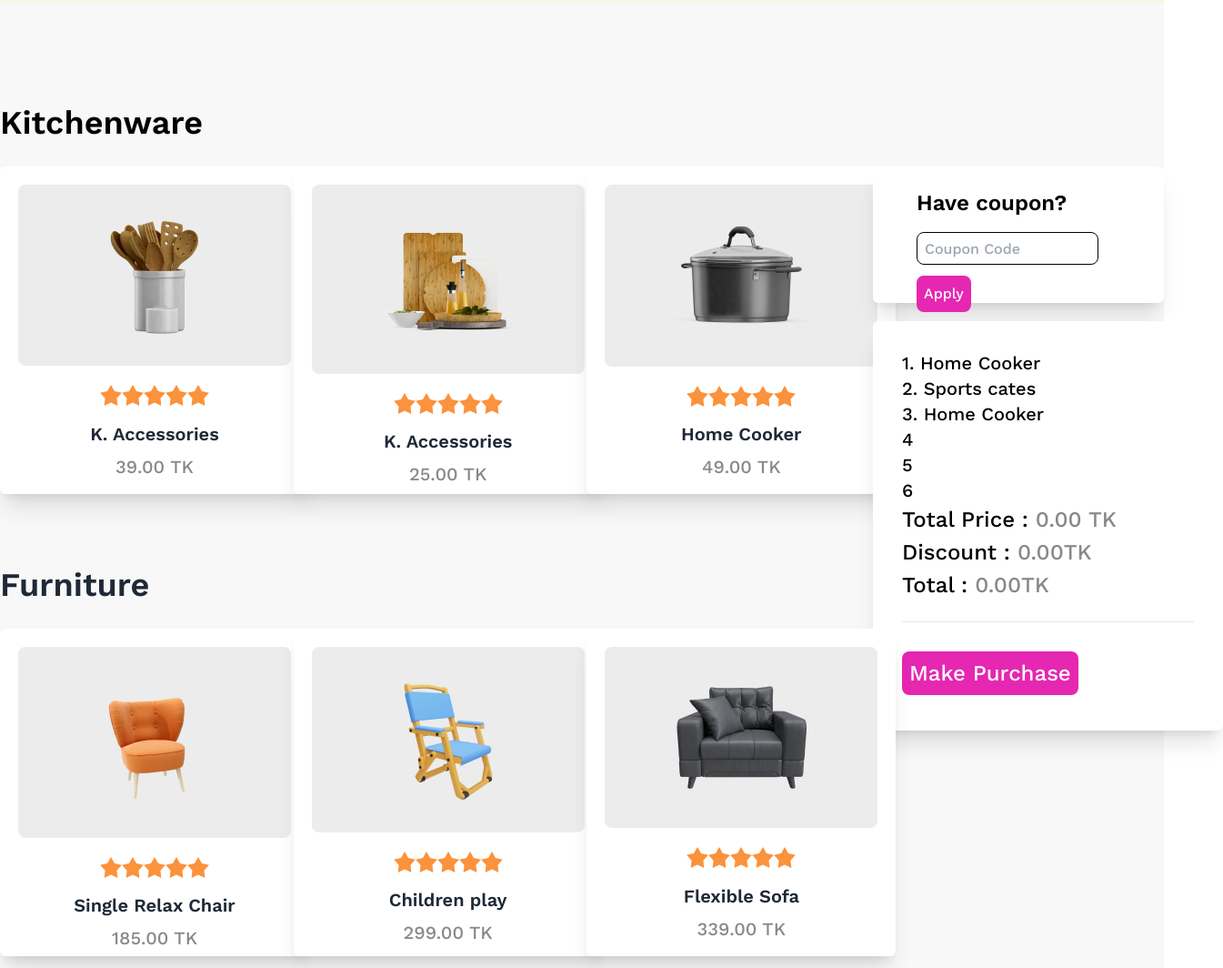
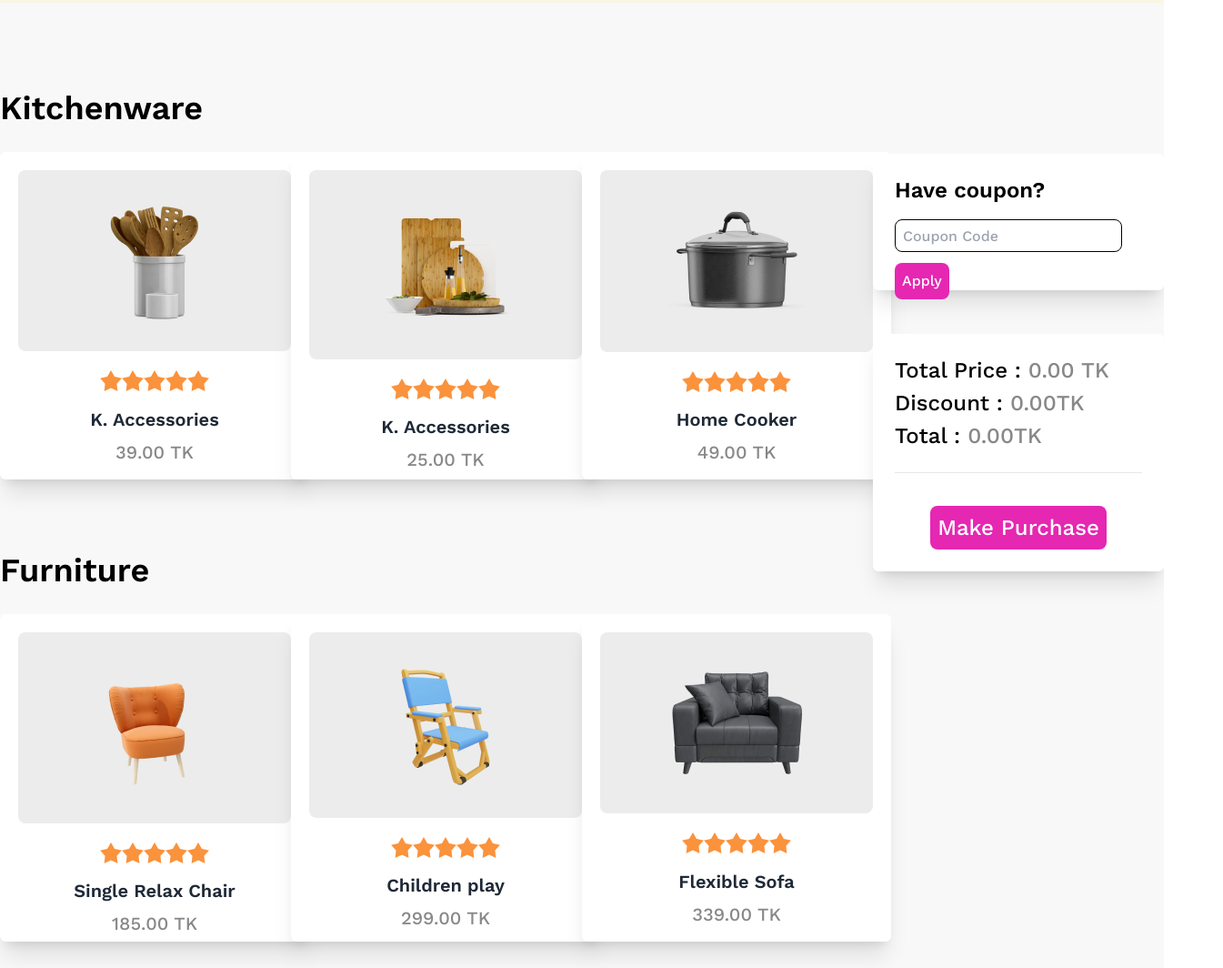
Before and after one commit to rezwan2230/Product-sales, a plain HTML site: page index.html in a window 1280 px wide. Shown: the part 870-1934 px from the top of the page at 91% size, 1345 px wide, since content can reach past the window. Drawn offline with nearby package versions, Linux system fonts and the light colour scheme.

Commit message:
change everything

```diff
--- a/index.html
+++ b/index.html
@@ -24,6 +24,7 @@
 </head>
 
 <body class="font">
+
     <header>
         <section class="banner bg-[#F9F6E2]">
             <div
@@ -41,22 +42,27 @@
                     <img class="w-auto h-auto" src="./images/Summer 1.png" alt="">
                 </div>
             </div>
-
-
         </section>
     </header>
 
+
     <main>
 
-        <!-- Kitchenware Section -->
-        <section class="bg-[#F8F8F8] pt-10 md:pt-28">
-            <div class="container mx-auto ">
+
+
+        <section class="bg-[#F8F8F8] pt-10 md:pt-24">
+
+            <div class="container mx-auto md:flex ">
+
+                <div class="Mother-card-container flex-1">
+
+                    <!-- Kitchenware section -->
+                    <div class="Kitchenware-section">
                         <h1
                             class="text-4xl pb-7 font-semibold container mx-auto text-center md:visible md:text-start text-black">
                             Kitchenware</h1>
+                        <div class="grid md:grid-cols-2 lg:grid-cols-3 ">
 
-                <div class="card-container flex flex-col-reverse md:flex-row">
-                    <div class="mt-5 md:mt-0 flex-1 grid-cols-1 grid md:grid-cols-2 lg:lg:grid-cols-3 gap-5 md:gap-2">
                             <!-- First Card -->
                             <div
                                 class="card card-compact md:w-[240px] md:h-[360px] lg:w-[340px] lg:h-[360px] bg-base-100 shadow-xl grid rounded-md">
@@ -66,7 +72,8 @@
                                 <!-- Ratting -->
                                 <div class="rating mx-auto">
                                     <input type="radio" name="rating-2" class="mask mask-star-2 bg-orange-400" />
-                                <input type="radio" name="rating-2" class="mask mask-star-2 bg-orange-400" checked />
+                                    <input type="radio" name="rating-2" class="mask mask-star-2 bg-orange-400"
+                                        checked />
                                     <input type="radio" name="rating-2" class="mask mask-star-2 bg-orange-400" />
                                     <input type="radio" name="rating-2" class="mask mask-star-2 bg-orange-400" />
                                     <input type="radio" name="rating-2" class="mask mask-star-2 bg-orange-400" />
@@ -76,7 +83,6 @@
                                     <p class="text-xl text-[#11111180]"><span>39.00</span> TK</p>
                                 </div>
                             </div>
-
                             <!-- Second Card -->
                             <div
                                 class="card card-compact md:w-[240px] md:h-[360px] lg:w-[340px] lg:h-[360px] bg-base-100 shadow-xl grid rounded-md">
@@ -86,7 +92,8 @@
                                 <!-- Ratting -->
                                 <div class="rating mx-auto">
                                     <input type="radio" name="rating-2" class="mask mask-star-2 bg-orange-400" />
-                                <input type="radio" name="rating-2" class="mask mask-star-2 bg-orange-400" checked />
+                                    <input type="radio" name="rating-2" class="mask mask-star-2 bg-orange-400"
+                                        checked />
                                     <input type="radio" name="rating-2" class="mask mask-star-2 bg-orange-400" />
                                     <input type="radio" name="rating-2" class="mask mask-star-2 bg-orange-400" />
                                     <input type="radio" name="rating-2" class="mask mask-star-2 bg-orange-400" />
@@ -96,17 +103,17 @@
                                     <p class="text-xl text-[#11111180]"><span>25.00</span> TK</p>
                                 </div>
                             </div>
-
                             <!-- Third Card -->
                             <div
-                            class="card card-compact md:w-[240px] md:h-[360px] lg:w-[340px] lg:h-[360px] bg-base-100 shadow-xl grid rounded-md">
+                                class="card card-compact md:w-[240px] md:h-[360px] lg:w-[340px] lg:h-[360px] bg-base-100 shadow-xl grid rounded-md md:mt-5 lg:md:mt-0">
                                 <div class="bg-[#d1d1d167] m-5 rounded-lg">
                                     <figure><img class="my-8" src="./images/prod3.png" alt="Shoes" /></figure>
                                 </div>
                                 <!-- Ratting -->
                                 <div class="rating mx-auto">
                                     <input type="radio" name="rating-2" class="mask mask-star-2 bg-orange-400" />
-                                <input type="radio" name="rating-2" class="mask mask-star-2 bg-orange-400" checked />
+                                    <input type="radio" name="rating-2" class="mask mask-star-2 bg-orange-400"
+                                        checked />
                                     <input type="radio" name="rating-2" class="mask mask-star-2 bg-orange-400" />
                                     <input type="radio" name="rating-2" class="mask mask-star-2 bg-orange-400" />
                                     <input type="radio" name="rating-2" class="mask mask-star-2 bg-orange-400" />
@@ -117,64 +124,16 @@
                                 </div>
                             </div>
                         </div>
-
-                    <!-- SideBar -->
-                    <div class="w-auto md:w-2/6 lg:w-3/12 container hidden md:block">
-                        <div class="card card-compact bg-base-100 shadow-xl rounded-md lg:h-[150px] p-6 lg:pl-12">
-                            <h2 class="text-2xl font-semibold text-left text-black">Have coupon?</h2>
-                            <p class="text-left"><input
-                                    class=" mt-4 h-9 w-[200px] mx-auto pl-2 rounded-lg border border-black" type="text"
-                                    name="" id="" placeholder="Coupon Code"> <span><button
-                                        class="bg-[#E527B2] md:px-[10px] md:py-[3px] lg:p-2 rounded-lg text-white md:mt-3">Apply</button></span>
-                            </p>
-
-                        </div>
-                        <div
-                            class="card card-compact bg-base-100 shadow-xl mt-5 rounded-md h-[150px] w-[185px] md:h-[450px] md:w-[258px] lg:w-[385px] relative md:absolute">
-                            <div class="dynamic h-[170px] text-xl text-black space-y-1 p-8">
-                                <ul>
-                                    <li>1. Home Cooker</li>
-                                    <li>2. Sports cates</li>
-                                    <li>3. Home Cooker</li>
-                                    <li>4</li>
-                                    <li>5</li>
-                                    <li>6</li>
-                                </ul>
-
-
-                            </div>
-
-                            <div class="text-2xl text-black space-y-1 p-8 ">
-                                <h1>Total Price : <span class="text-[#11111180]">0.00</span> <span
-                                        class="text-[#11111180]">TK</span></h1>
-                                <h1>Discount : <span class="text-[#11111180]">0.00</span><span
-                                        class="text-[#11111180]">TK</span></h1>
-                                <h1 class="pb-5">Total : <span class="text-[#11111180]">0.00</span><span
-                                        class="text-[#11111180]">TK</span></h1>
-                                <hr class="w-full">
-                                <div class="pt-7">
-                                    <button
-                                        class="bg-[#E527B2] md:px-[10px] md:py-[3px] lg:p-2 rounded-lg text-white">Make
-                                        Purchase</button>
                     </div>
 
 
-                            </div>
-                        </div>
-                    </div>
-                </div>
-            </div>
+                    <!-- Furniture section -->
+                    <div class="Furniture-section pt-20">
+                        <h1
+                            class="text-4xl pb-7 font-semibold container mx-auto text-center md:visible md:text-start text-black">
+                            Furniture</h1>
+                        <div class="grid md:grid-cols-2 lg:grid-cols-3 ">
 
-        </section>
-
-
-        <!-- Furniture section -->
-        <section class="bg-[#F8F8F8] pt-20 ">
-            <div class="container mx-auto ">
-                <h1 class="text-4xl pb-7 font-semibold container mx-auto text-center md:text-start">Furniture</h1>
-
-                <div class="card-container md:flex">
-                    <div class=" flex-1 grid-cols-1 grid md:grid-cols-3 lg:lg:grid-cols-3 gap-5 md:gap-2">
                             <!-- First Card -->
                             <div
                                 class="card card-compact md:w-[240px] md:h-[360px] lg:w-[340px] lg:h-[360px] bg-base-100 shadow-xl grid rounded-md">
@@ -184,7 +143,8 @@
                                 <!-- Ratting -->
                                 <div class="rating mx-auto">
                                     <input type="radio" name="rating-2" class="mask mask-star-2 bg-orange-400" />
-                                <input type="radio" name="rating-2" class="mask mask-star-2 bg-orange-400" checked />
+                                    <input type="radio" name="rating-2" class="mask mask-star-2 bg-orange-400"
+                                        checked />
                                     <input type="radio" name="rating-2" class="mask mask-star-2 bg-orange-400" />
                                     <input type="radio" name="rating-2" class="mask mask-star-2 bg-orange-400" />
                                     <input type="radio" name="rating-2" class="mask mask-star-2 bg-orange-400" />
@@ -203,7 +163,8 @@
                                 <!-- Ratting -->
                                 <div class="rating mx-auto">
                                     <input type="radio" name="rating-2" class="mask mask-star-2 bg-orange-400" />
-                                <input type="radio" name="rating-2" class="mask mask-star-2 bg-orange-400" checked />
+                                    <input type="radio" name="rating-2" class="mask mask-star-2 bg-orange-400"
+                                        checked />
                                     <input type="radio" name="rating-2" class="mask mask-star-2 bg-orange-400" />
                                     <input type="radio" name="rating-2" class="mask mask-star-2 bg-orange-400" />
                                     <input type="radio" name="rating-2" class="mask mask-star-2 bg-orange-400" />
@@ -215,14 +176,15 @@
                             </div>
                             <!-- Third Card -->
                             <div
-                            class="card card-compact md:w-[240px] md:h-[360px] lg:w-[340px] lg:h-[360px] bg-base-100 shadow-xl grid rounded-md">
+                                class="card card-compact md:w-[240px] md:h-[360px] lg:w-[340px] lg:h-[360px] bg-base-100 shadow-xl grid rounded-md md:mt-5 lg:md:mt-0">
                                 <div class="bg-[#d1d1d167] m-5 rounded-lg">
                                     <figure><img class="my-8" src="./images/prod9.png" alt="Shoes" /></figure>
                                 </div>
                                 <!-- Ratting -->
                                 <div class="rating mx-auto">
                                     <input type="radio" name="rating-2" class="mask mask-star-2 bg-orange-400" />
-                                <input type="radio" name="rating-2" class="mask mask-star-2 bg-orange-400" checked />
+                                    <input type="radio" name="rating-2" class="mask mask-star-2 bg-orange-400"
+                                        checked />
                                     <input type="radio" name="rating-2" class="mask mask-star-2 bg-orange-400" />
                                     <input type="radio" name="rating-2" class="mask mask-star-2 bg-orange-400" />
                                     <input type="radio" name="rating-2" class="mask mask-star-2 bg-orange-400" />
@@ -233,21 +195,17 @@
                                 </div>
                             </div>
                         </div>
-                    <!-- SideBar -->
-                    <div class="  lg:w-3/12">
                     </div>
-                </div>
-            </div>
-        </section>
 
 
-        <!-- Sportswear Section -->
-        <section class="bg-[#F8F8F8] pt-20 ">
-            <div class="container mx-auto ">
-                <h1 class="text-4xl pb-7 font-semibold container mx-auto text-center md:text-start">Sportswear</h1>
 
-                <div class="card-container md:flex">
-                    <div class=" flex-1 grid-cols-1 grid md:grid-cols-3 lg:lg:grid-cols-3 gap-5 md:gap-2    ">
+                    <!-- Sportswear section -->
+                    <div class="Sportswear-section pt-10 md:pt-20">
+                        <h1
+                            class="text-4xl pb-7 font-semibold container mx-auto text-center md:visible md:text-start text-black">
+                            Sportswear</h1>
+                        <div class="grid md:grid-cols-2 lg:grid-cols-3 ">
+
                             <!-- First Card -->
                             <div
                                 class="card card-compact md:w-[240px] md:h-[360px] lg:w-[340px] lg:h-[360px] bg-base-100 shadow-xl grid rounded-md">
@@ -257,7 +215,8 @@
                                 <!-- Ratting -->
                                 <div class="rating mx-auto">
                                     <input type="radio" name="rating-2" class="mask mask-star-2 bg-orange-400" />
-                                <input type="radio" name="rating-2" class="mask mask-star-2 bg-orange-400" checked />
+                                    <input type="radio" name="rating-2" class="mask mask-star-2 bg-orange-400"
+                                        checked />
                                     <input type="radio" name="rating-2" class="mask mask-star-2 bg-orange-400" />
                                     <input type="radio" name="rating-2" class="mask mask-star-2 bg-orange-400" />
                                     <input type="radio" name="rating-2" class="mask mask-star-2 bg-orange-400" />
@@ -276,7 +235,8 @@
                                 <!-- Ratting -->
                                 <div class="rating mx-auto">
                                     <input type="radio" name="rating-2" class="mask mask-star-2 bg-orange-400" />
-                                <input type="radio" name="rating-2" class="mask mask-star-2 bg-orange-400" checked />
+                                    <input type="radio" name="rating-2" class="mask mask-star-2 bg-orange-400"
+                                        checked />
                                     <input type="radio" name="rating-2" class="mask mask-star-2 bg-orange-400" />
                                     <input type="radio" name="rating-2" class="mask mask-star-2 bg-orange-400" />
                                     <input type="radio" name="rating-2" class="mask mask-star-2 bg-orange-400" />
@@ -288,14 +248,15 @@
                             </div>
                             <!-- Third Card -->
                             <div
-                            class="card card-compact md:w-[240px] md:h-[360px] lg:w-[340px] lg:h-[360px] bg-base-100 shadow-xl grid rounded-md">
+                                class="card card-compact md:w-[240px] md:h-[360px] lg:w-[340px] lg:h-[360px] bg-base-100 shadow-xl grid rounded-md md:mt-5 lg:md:mt-0">
                                 <div class="bg-[#d1d1d167] m-5 rounded-lg">
                                     <figure><img class="my-8" src="./images/prod6.png" alt="Shoes" /></figure>
                                 </div>
                                 <!-- Ratting -->
                                 <div class="rating mx-auto">
                                     <input type="radio" name="rating-2" class="mask mask-star-2 bg-orange-400" />
-                                <input type="radio" name="rating-2" class="mask mask-star-2 bg-orange-400" checked />
+                                    <input type="radio" name="rating-2" class="mask mask-star-2 bg-orange-400"
+                                        checked />
                                     <input type="radio" name="rating-2" class="mask mask-star-2 bg-orange-400" />
                                     <input type="radio" name="rating-2" class="mask mask-star-2 bg-orange-400" />
                                     <input type="radio" name="rating-2" class="mask mask-star-2 bg-orange-400" />
@@ -306,26 +267,55 @@
                                 </div>
                             </div>
                         </div>
+                    </div>
 
-                    <!-- SideBar -->
-                    <div class="  lg:w-3/12">
+
 
                 </div>
 
                 <!-- SideBar -->
-                    <div class="w-auto md:w-2/6 lg:w-3/12 container mt-7 md:hidden">
-                        <div class="card card-compact bg-base-100 shadow-xl rounded-md h-[250px]">
-                            <h2 class="text-xl font-semibold">K. Accessories</h2>
+                <div class="md:w-2/6 lg:w-3/12 mt-[70px]">
+
+                    <div class="">
+                        <div class="card card-compact bg-base-100 shadow-xl rounded-md lg:h-[150px] p-6 md:  md:pl-6">
+                            <h2 class="text-2xl font-semibold text-left text-black">Have coupon?</h2>
+                            <p class="text-left"><input
+                                    class="mt-4 h-9 lg:w-[250px] mx-auto pl-2 rounded-lg border border-black" type="text"
+                                    name="" id="" placeholder="Coupon Code"> <span><button
+                                        class="bg-[#E527B2] px-5 py-2 md:px-[10px] md:py-[3px] lg:p-2 rounded-lg text-white md:mt-3">Apply</button></span>
+                            </p>
                         </div>
-                        <div class="card card-compact bg-base-100 shadow-xl mt-5 rounded-md ">
-                            <h2 class="text-xl font-semibold">K. Accessories Lorem ipsum dolor sit, amet consectetur
-                                adipisicing elit. Pariatur, delectus.</h2>
+                    </div>
+
+                    <div class="mt-12">
+                        <div class="card card-compact bg-base-100 shadow-xl rounded-md">
+
+                            <!-- <div class="text-xl text-black space-y-1 p-6">
+
+
+                            </div> -->
+
+                            <div class="text-xl md:text-lg lg:text-2xl text-black space-y-1 p-6">
+                                <h1>Total Price : <span class="text-[#11111180]">0.00</span> <span
+                                        class="text-[#11111180]">TK</span></h1>
+                                <h1>Discount : <span class="text-[#11111180]">0.00</span><span
+                                        class="text-[#11111180]">TK</span></h1>
+                                <h1 class="pb-5">Total : <span class="text-[#11111180]">0.00</span><span
+                                        class="text-[#11111180]">TK</span></h1>
+                                <hr class="w-full">
+                                <div class="text-center pt-5">
+                                    <button
+                                        class="bg-[#E527B2] px-5 py-2 md:px-[10px] md:py-[3px] lg:p-2 rounded-lg text-white mt-3">Make
+                                        Purchase</button>
                                 </div>
                             </div>
                         </div>
                     </div>
+                </div>
+
+            </div>
+
         </section>
-
 
 
     </main>
```
Lines whose indentation alone changed are shown as unchanged.
